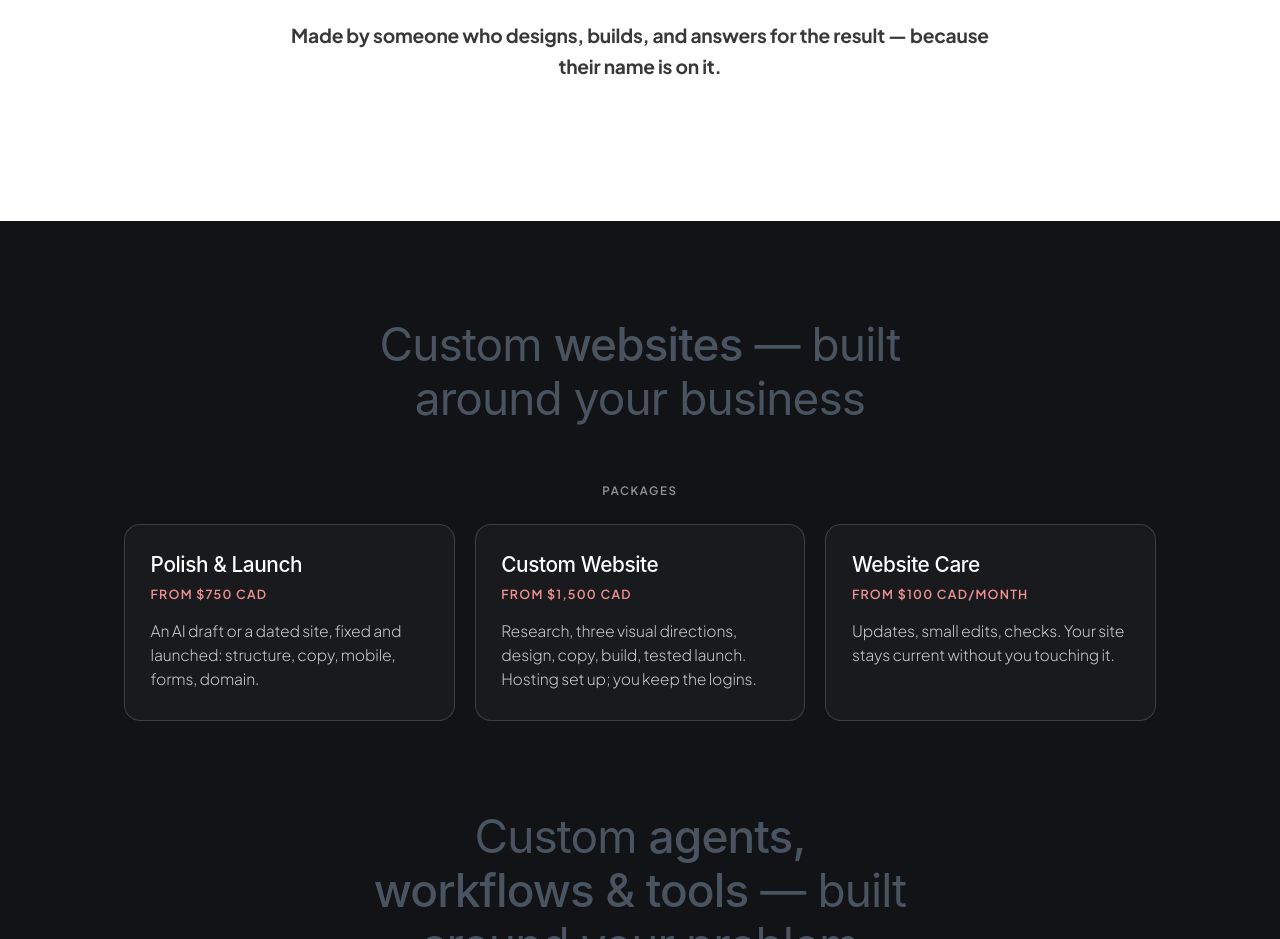
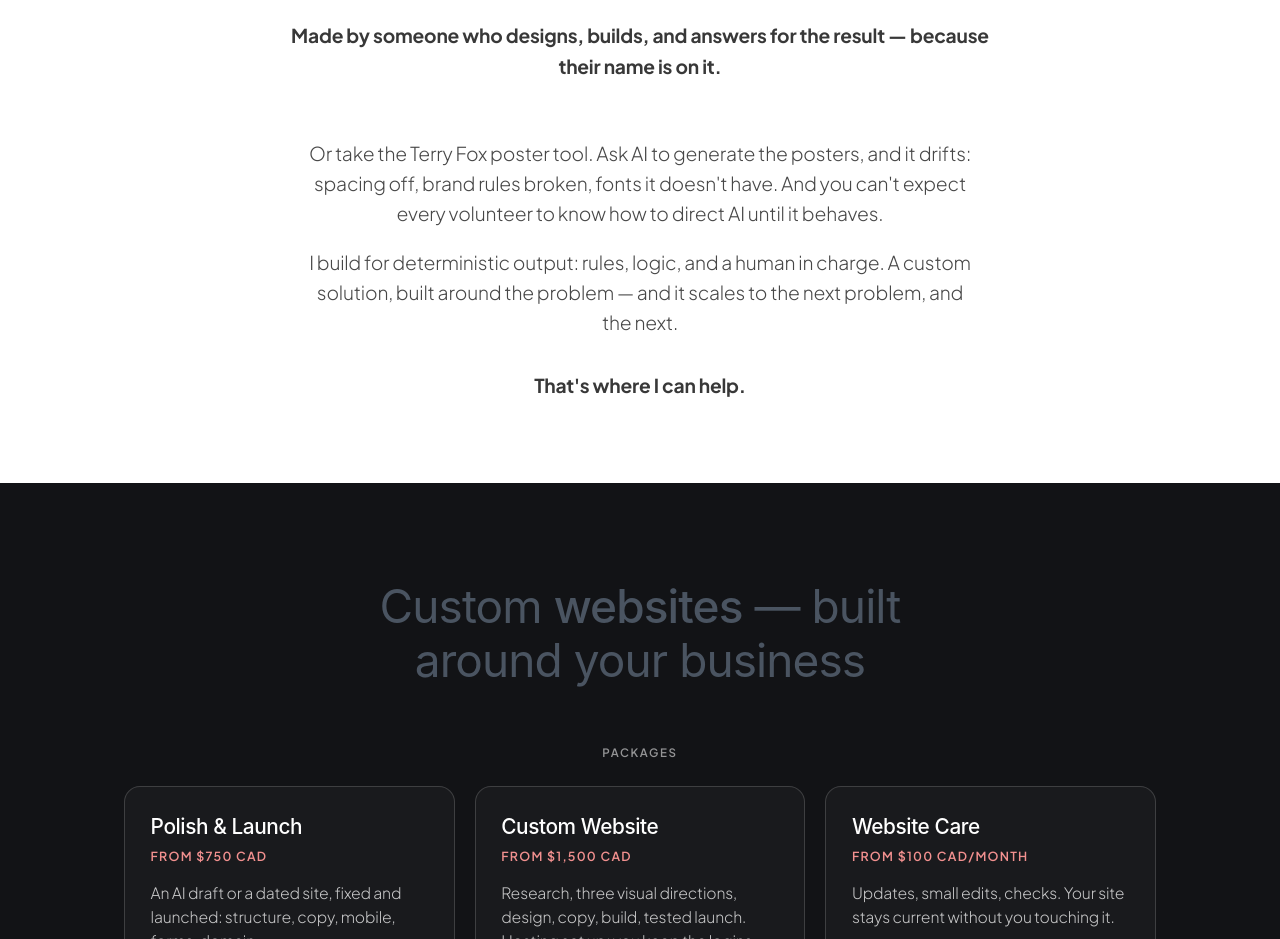
Before and after one commit to Irene2828/porfoliojuly, a Next.js app: page / in a window 1280 px wide. Shown: the part 4640-5579 px from the top of the page. Built offline with nearby package versions, Linux system fonts and the light colour scheme.

Commit message:
Showcase: Terry Fox determinism example added after the bridal case

```diff
--- a/src/app/v2/components/AiShowcase.tsx
+++ b/src/app/v2/components/AiShowcase.tsx
@@ -289,6 +289,35 @@ export default function AiShowcase() {
           ))}
           <p style={{ gridColumn: '1 / -1', fontFamily: "var(--font-body), 'Plus Jakarta Sans', sans-serif", fontSize: 'clamp(1.05rem, 2.4vw, 1.2rem)', fontWeight: 700, letterSpacing: '-0.011em', lineHeight: 1.65, color: 'rgba(0, 0, 0, 0.78)', textAlign: 'center', margin: '0.5rem auto 0', maxWidth: '52ch' }}>Made by someone who designs, builds, and answers for the result — because their name is on it.</p>
         </div>
+        <motion.p
+          className="faq-subline"
+          initial={{ opacity: 0, y: 14 }}
+          whileInView={{ opacity: 1, y: 0 }}
+          viewport={{ once: true, amount: 0.45 }}
+          transition={{ duration: 0.68, delay: 0.08, ease: [0.16, 1, 0.3, 1] }}
+          style={{ fontSize: 'clamp(1.05rem, 2.4vw, 1.2rem)', lineHeight: 1.55, margin: '0 auto 1.25rem auto', textAlign: 'center', maxWidth: '52ch' }}
+        >
+          Or take the Terry Fox poster tool. Ask AI to generate the posters, and it drifts: spacing off, brand rules broken, fonts it doesn&apos;t have. And you can&apos;t expect every volunteer to know how to direct AI until it behaves.
+        </motion.p>
+        <motion.p
+          className="faq-subline"
+          initial={{ opacity: 0, y: 14 }}
+          whileInView={{ opacity: 1, y: 0 }}
+          viewport={{ once: true, amount: 0.45 }}
+          transition={{ duration: 0.68, delay: 0.16, ease: [0.16, 1, 0.3, 1] }}
+          style={{ fontSize: 'clamp(1.05rem, 2.4vw, 1.2rem)', lineHeight: 1.55, margin: '0 auto 1.25rem auto', textAlign: 'center', maxWidth: '52ch' }}
+        >
+          I build for deterministic output: rules, logic, and a human in charge. A custom solution, built around the problem — and it scales to the next problem, and the next.
+        </motion.p>
+        <motion.p
+          initial={{ opacity: 0, y: 14 }}
+          whileInView={{ opacity: 1, y: 0 }}
+          viewport={{ once: true, amount: 0.45 }}
+          transition={{ duration: 0.68, delay: 0.24, ease: [0.16, 1, 0.3, 1] }}
+          style={{ fontFamily: "var(--font-body), 'Plus Jakarta Sans', sans-serif", fontSize: 'clamp(1.05rem, 2.4vw, 1.2rem)', fontWeight: 700, letterSpacing: '-0.011em', lineHeight: 1.65, color: 'rgba(0, 0, 0, 0.78)', textAlign: 'center', margin: '2rem auto 0', maxWidth: '52ch' }}
+        >
+          That&apos;s where I can help.
+        </motion.p>
       </div>
     </section>
   );
```
